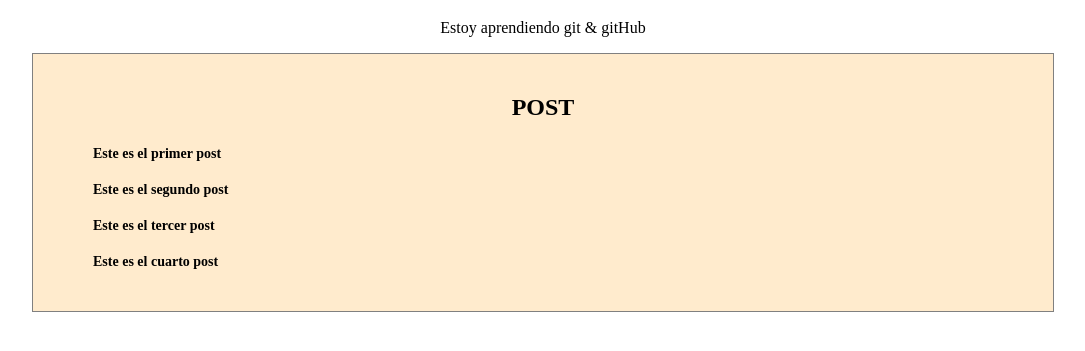
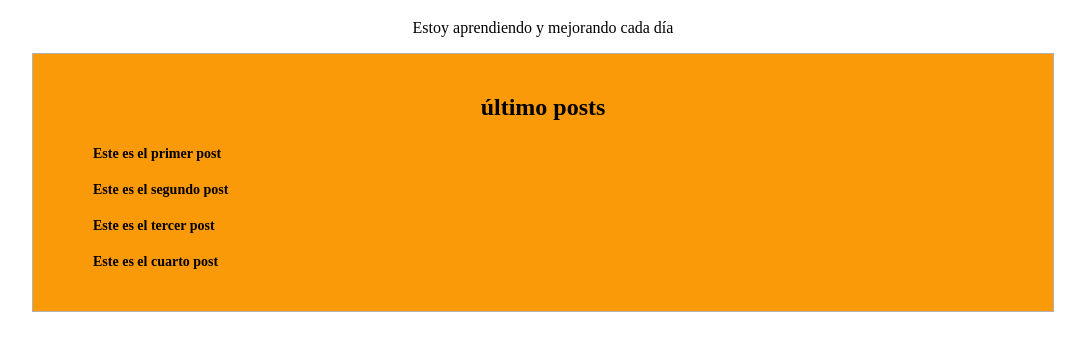
Before and after one commit to goids/hyperblog, a plain HTML site: page index.html in a window 1280 px wide. Shown: the part 61-412 px from the top of the page, without its empty margins (97-1182 px from the left). Drawn offline with Linux system fonts and the light colour scheme.

Commit message:
change color

```diff
--- a/css/style.css
+++ b/css/style.css
@@ -5,8 +5,8 @@ h1, p {
 
 section{
     width: 990px;
-    background-color: blanchedalmond;
-    border: 1px solid gray;
+    background-color: rgb(250, 154, 9);
+    border: 1px solid rgb(177, 177, 177);
     margin: 0 auto;
     text-align: center;
     padding: 20px 15px;
--- a/index.html
+++ b/index.html
@@ -9,12 +9,10 @@
 </head>
 <body>
     <h1>Goide :)</h1>
-    <p>Estoy aprendiendo git & gitHub</p>
+    <p>Estoy aprendiendo y mejorando cada día</p>
 
     <section>
-        <h2>POST</h2>
-
-
+        <h2>último posts</h2>
         <ul>
             <li>Este es el primer post</li>
             <li>Este es el segundo post</li>
```
